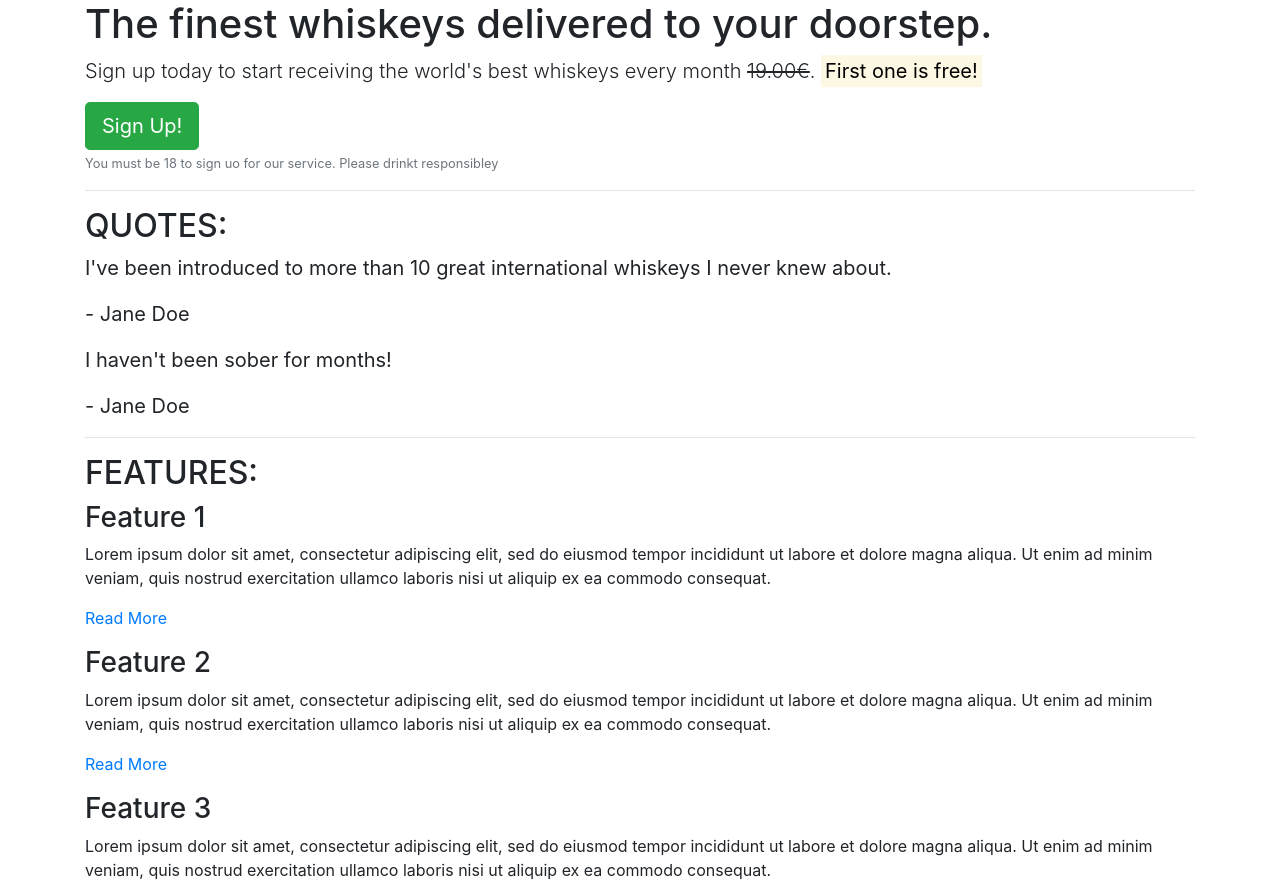
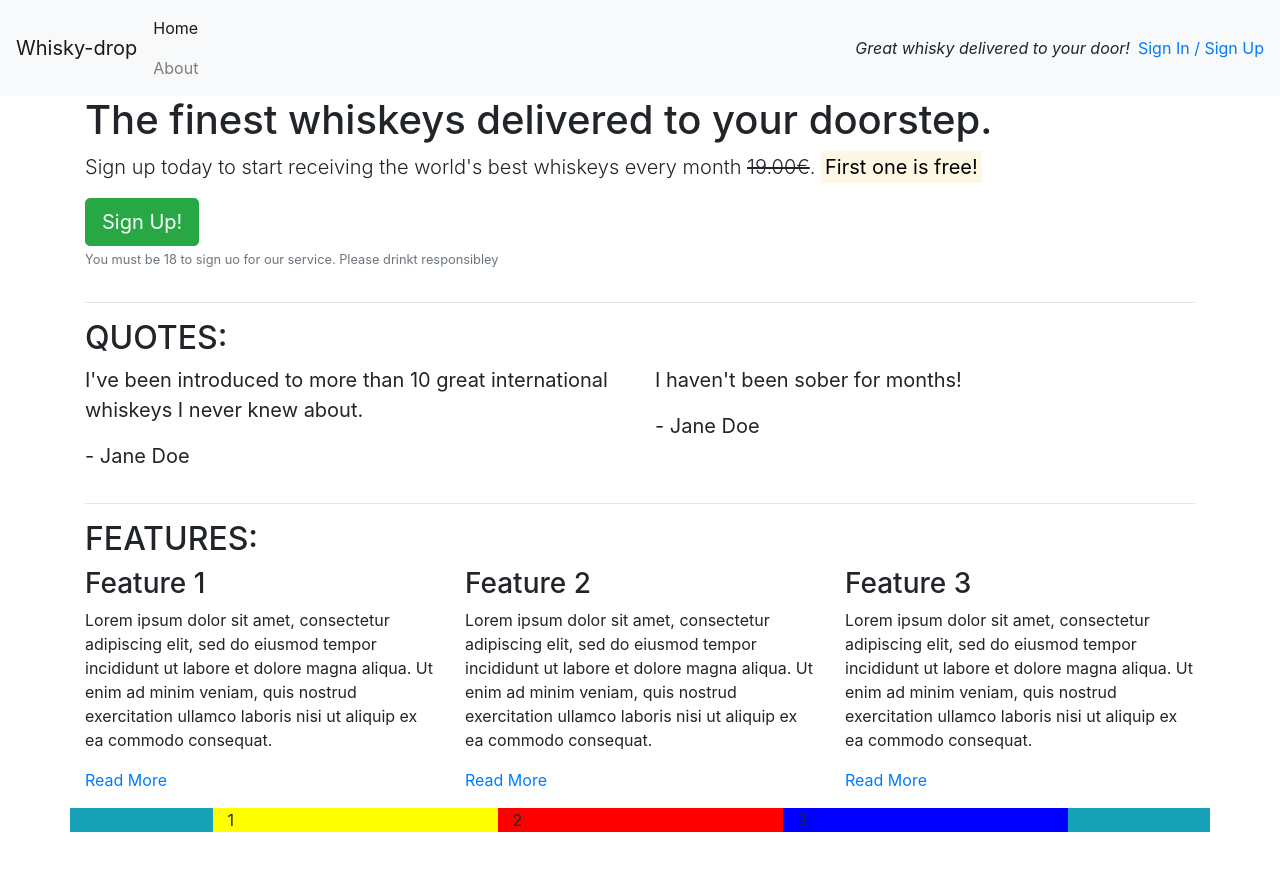
Before and after one commit to AlAliMazen/bootstrap_training, a plain HTML site: page index.html in a window 1280 px wide. Shown: the top 885 px of the page. After the commit the page ends 832 px from the top, so only its background shows below. Drawn offline with nearby package versions, Linux system fonts and the light colour scheme.

Commit message:
Applying the Grid system, add some break points , Add Nav component

```diff
--- a/index.html
+++ b/index.html
@@ -10,51 +10,98 @@
 </head>
 
 <body>
+    <nav class="navbar navbar-light bg-light navbar-expanded-sm">
+        <a href="/" class="navbar-brand">Whisky-drop</a>
+        <ul class="navbar-nav mr-auto">
+            <li class="active nav-item mr-2"><a href="/" class="nav-link">Home</a></li>
+            <li class=" nav-item mr-2"><a href="/" class="nav-link">About</a></li>
+        </ul>
+        <p class="navbar-tex my-auto mr-2"><i>Great whisky delivered to your door!</i></p>
+        <a href="/login">Sign In / Sign Up</a>
+    </nav>
     <article class="container">
         <!-- Callout -->
+        <div class="row">
+            <div class="col-12">
                 <section class="callout">
                     <h1>The finest whiskeys delivered to your doorstep.</h1>
-            <p class="lead">Sign up today to start receiving the world's best whiskeys every month <s>19.00€</s>. <strong> <mark>First one is free!</mark></strong> </p>
+                    <p class="lead">Sign up today to start receiving the world's best whiskeys every month
+                        <s>19.00€</s>. <strong> <mark>First one is free!</mark></strong>
+                    </p>
                     <button class="btn btn-success btn-lg">Sign Up!</button>
-            <p class="text-muted"><small>You must be 18 to sign uo for our service. Please drinkt responsibley</small></p>
+                    <p class="text-muted"><small>You must be 18 to sign uo for our service. Please drinkt
+                            responsibley</small></p>
                 </section>
+            </div>
+        </div>
+
         <!-- /.callout -->
         <hr>
 
         <!-- Quotes -->
         <section class="quotes">
+            <div class="row">
+                <div class="col-12">
                     <h2 class="text-uppercase">Quotes:</h2>
+                </div>
+            </div>
+            <div class="row">
+                <div class="col-12 col-md-6">
                     <blockquote class="blockquote">
                         <p>I've been introduced to more than 10 great international whiskeys I never knew about.</p>
                         <p>- Jane Doe</p>
                     </blockquote>
+                </div>
+                <div class="col-12  col-md-6">
                     <blockquote class="blockquote">
                         <p>I haven't been sober for months!</p>
                         <p>- Jane Doe</p>
                     </blockquote>
+                </div>
+            </div>
         </section>
         <!-- /.quotes -->
         <hr>
 
         <!-- Features -->
         <section class="features">
+            <div class="row">
+                <div class="col-12">
                     <h2 class="text-uppercase">Features:</h2>
+                </div>
+            </div>
+            <div class="row">
+                <div class="col-12 col-md-6 col-lg-4">
                     <div class="feature">
                         <h3>Feature 1</h3>
-                <p>Lorem ipsum dolor sit amet, consectetur adipiscing elit, sed do eiusmod tempor incididunt ut labore et dolore
-                    magna aliqua. Ut enim ad minim veniam, quis nostrud exercitation ullamco laboris nisi ut aliquip ex ea commodo consequat.</p>
+                        <p>Lorem ipsum dolor sit amet, consectetur adipiscing elit, sed do eiusmod tempor incididunt ut
+                            labore et dolore
+                            magna aliqua. Ut enim ad minim veniam, quis nostrud exercitation ullamco laboris nisi ut
+                            aliquip
+                            ex ea commodo consequat.</p>
                         <!-- class, size and then style-->
                         <p><a href="btn btn-sm btn-light">Read More</a></p>
                     </div>
+                </div>
+                <div class="col-12 col-md-6 col-lg-4">
                     <div class="feature">
                         <h3>Feature 2</h3>
-                <p>Lorem ipsum dolor sit amet, consectetur adipiscing elit, sed do eiusmod tempor incididunt ut labore et dolore magna aliqua. Ut enim ad minim veniam, quis nostrud exercitation ullamco laboris nisi ut aliquip ex ea commodo consequat.</p>
+                        <p>Lorem ipsum dolor sit amet, consectetur adipiscing elit, sed do eiusmod tempor incididunt ut
+                            labore et dolore magna aliqua. Ut enim ad minim veniam, quis nostrud exercitation ullamco
+                            laboris nisi ut aliquip ex ea commodo consequat.</p>
                         <p><a href="btn btn-sm btn-light">Read More</a></p>
                     </div>
+                </div>
+                <div class="col-12 d-md-none d-lg-block col-lg-4">
                     <div class="feature">
                         <h3>Feature 3</h3>
-                <p>Lorem ipsum dolor sit amet, consectetur adipiscing elit, sed do eiusmod tempor incididunt ut labore et dolore magna aliqua. Ut enim ad minim veniam, quis nostrud exercitation ullamco laboris nisi ut aliquip ex ea commodo consequat.</p>
+                        <p>Lorem ipsum dolor sit amet, consectetur adipiscing elit, sed do eiusmod tempor incididunt ut
+                            labore et dolore magna aliqua. Ut enim ad minim veniam, quis nostrud exercitation ullamco
+                            laboris nisi ut aliquip ex ea commodo consequat.</p>
                         <p><a href="btn btn-sm btn-light">Read More</a></p>
+                    </div>
+                </div>
+
             </div>
         </section>
         <!-- /.features -->
```
Lines whose indentation alone changed are shown as unchanged.
